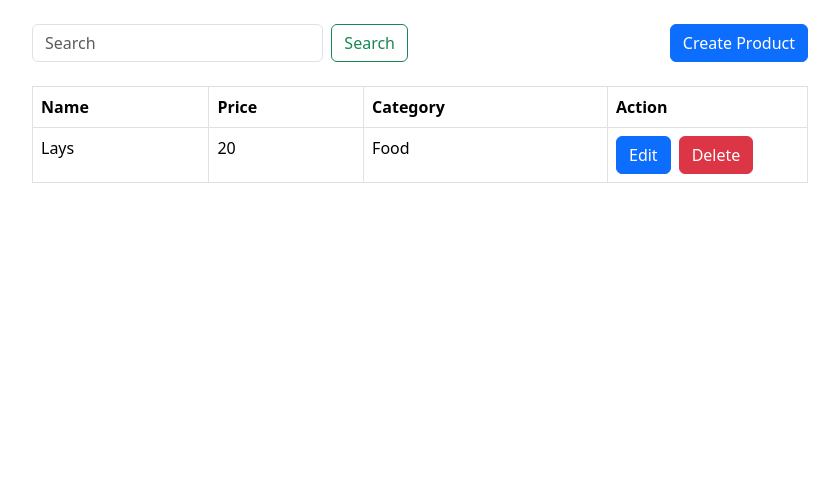
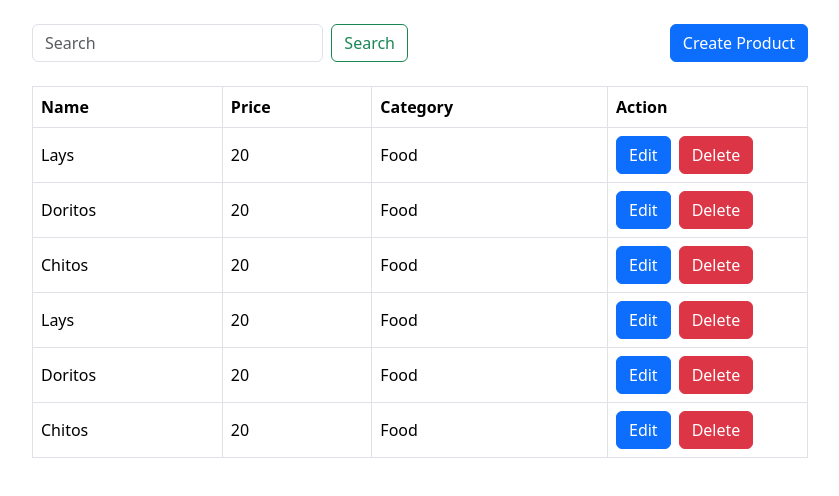
Before and after one commit to RahulShahUX/redux-crud, a React (Create React App) app: page / in a window 1280 px wide. Shown: the top 496 px of the page, without its empty margins (220-1059 px from the left). Built offline with nearby package versions, Linux system fonts and the light colour scheme.

Commit message:
edit and delete

```diff
--- a/src/components/ProductPopup.js
+++ b/src/components/ProductPopup.js
@@ -1,4 +1,4 @@
-import { useRef, useState } from "react"
+import { useEffect, useRef, useState } from "react"
 import { Modal, Button, Form } from "react-bootstrap";
 import { useDispatch, useSelector } from "react-redux";
 import { ADD_PRODUCT, EDIT_PRODUCT } from "../reduxContext/actions";
@@ -10,21 +10,38 @@
     const dispatch = useDispatch();
     const nameRef = useRef(null);
     const priceRef = useRef(null);
+    const categoryRef = useRef(null);
 
+    console.log("props.editedProduct", props.editedProduct);
 
-    const categoryRef = useRef(null);
+    useEffect(() => {
+        if (props.editedProduct) {
+            nameRef.current.value = props.editedProduct && props.editedProduct.name || "";
+            priceRef.current.value = props.editedProduct && props.editedProduct.price || "";
+            categoryRef.current.value = props.editedProduct && props.editedProduct.category || "";
+            // console.log("in effect", props.editedProduct && props.editedProduct.name || "")
+        }
+    }, [props.editedProduct])
+
     // console.log("props", props.editedProduct.id);
     const AddProduct = () => {
         const newProduct = {
-            id: products.length + 1,
+            id: props.editedProduct ? props.editedProduct.id : products.length + 1,
             name: nameRef.current.value,
             price: priceRef.current.value,
             category: categoryRef.current.value
         }
         console.log("updated products", products);
-        dispatch(ADD_PRODUCT(newProduct));
+        if(props.editedProduct) {
+            dispatch(EDIT_PRODUCT(newProduct));
+        }
+        else {
+            dispatch(ADD_PRODUCT(newProduct));
+        }
+
         props.handleClose();
     }
+
     return (
         <Modal show={props.show} onHide={props.handleClose}>
             <Modal.Header closeButton>
@@ -34,17 +51,17 @@
                 <Form>
                     <Form.Group className="mb-3" controlId="productName">
                         <Form.Label>Name</Form.Label>
-                        <Form.Control type="text" placeholder="Name" ref={nameRef} />
+                        <Form.Control type="text" placeholder="Name" ref={nameRef} initialValue={props.editedProduct ? props.editedProduct.name : ""} />
                     </Form.Group>
 
                     <Form.Group className="mb-3" controlId="productPrice">
                         <Form.Label>Price</Form.Label>
-                        <Form.Control type="text" placeholder="Price" ref={priceRef} />
+                        <Form.Control type="text" placeholder="Price" ref={priceRef} initialValue={props.editedProduct ? props.editedProduct.price : ""} />
                     </Form.Group>
 
                     <Form.Group className="mb-3" controlId="productCategory">
                         <Form.Label>Category</Form.Label>
-                        <Form.Control type="text" placeholder="Category" ref={categoryRef} />
+                        <Form.Control type="text" placeholder="Category" ref={categoryRef} initialValue={props.editedProduct ? props.editedProduct.category : ""} />
                     </Form.Group>
                 </Form>
             </Modal.Body>
--- a/src/components/ProductTable.js
+++ b/src/components/ProductTable.js
@@ -1,12 +1,15 @@
 import React, { useState } from 'react';
-import { useSelector } from 'react-redux';
+import { useDispatch, useSelector } from 'react-redux';
 import { Table, Button } from 'react-bootstrap';
 import ProductPopup from './ProductPopup';
+import { DELETE_PRODUCT } from "../reduxContext/actions";
 
 const ProductTable = () => {
   const [show, setShow] = useState(false);
-  const [editedProduct, setEditProduct] = useState([])
+  const [editedProduct, setEditProduct] = useState(null)
+  const [editedProduct1, setEditProduct1] = useState(0)
   const products = useSelector(state => state.products);
+  const dispatch = useDispatch();
 
 
   const handleClose = () => {
@@ -14,12 +17,27 @@
   }
 
   const EditProduct = (index) => {
+    console.log("index", index);
+    console.log("products", products);
+    console.log("products[index]", products[index]);
+    setEditProduct(products[index]);
+    setEditProduct1(editedProduct1=>editedProduct1+1);
+    console.log("editedProduct", editedProduct);
+    // setTimeout(function() {
+      console.log("new", editedProduct1);
+    // }, 5000)
+
     setShow(true);
-    setEditProduct([products[index]]);
+  }
+
+  const DeleteProduct = (productId) => {
+    console.log("index", productId);
+    dispatch(DELETE_PRODUCT(productId));
   }
 
   return (
     <div>
+      {/* <Button variant="primary" className='me-2' onClick={()=>{setEditProduct1(editedProduct1=>editedProduct1+1); console.log("editedProduct1", editedProduct1)}}>Edit</Button> */}
       <Table bordered >
         <thead>
           <tr>
@@ -33,13 +51,13 @@
           {
             products.map((item, index) => {
               return (
-                <tr key={item.id}>
+                <tr key={item.id} className='align-middle'>
                   <td>{item.name}</td>
                   <td>{item.price}</td>
                   <td>{item.category}</td>
                   <td>
                     <Button variant="primary" className='me-2' onClick={()=>EditProduct(index)}>Edit</Button>
-                    <Button variant="danger">Delete</Button>
+                    <Button variant="danger" onClick={()=>DeleteProduct(item.id)}>Delete</Button>
                   </td>
                 </tr>
               )
--- a/src/reduxContext/actions.js
+++ b/src/reduxContext/actions.js
@@ -12,3 +12,10 @@
       payload: product
     };
   };
+
+  export const DELETE_PRODUCT = (productId) => {
+    return {
+      type: 'DELETE_PRODUCT',
+      payload: productId
+    };
+  };
--- a/src/reduxContext/reducer.js
+++ b/src/reduxContext/reducer.js
@@ -1,12 +1,16 @@
-import {ADD_PRODUCT} from "./actions";
 const initialState = {
-  products:[
-    {id: 1,name:"Lays",price:"20",category:"Food"}
+  products: [
+    { id: 1, name: "Lays", price: "20", category: "Food" },
+    { id: 2, name: "Doritos", price: "20", category: "Food" },
+    { id: 3, name: "Chitos", price: "20", category: "Food" },
+    { id: 4, name: "Lays", price: "20", category: "Food" },
+    { id: 5, name: "Doritos", price: "20", category: "Food" },
+    { id: 6, name: "Chitos", price: "20", category: "Food" }
   ]
 }
 
 const productReducer = (state = initialState, action) => {
-  switch(action.type) {
+  switch (action.type) {
     case 'ADD_PRODUCT':
       return {
         ...state,
@@ -15,7 +19,17 @@
     case 'EDIT_PRODUCT':
       return {
         ...state,
-        // products: [...state.products, action.payload]
+        products: state.products.map((product) => {
+          return product.id === action.payload.id ? action.payload : product
+        })
+      };
+    case 'DELETE_PRODUCT':
+      return {
+        ...state,
+        // products: state.products.toSpliced(action.payload-1, 1)
+        products:state.products.filter((productId)=>{
+          return action.payload-1 != state.products[action.payload].id, console.log("filter", action.payload, state.products)
+        })
       };
     default:
       return state;
```
